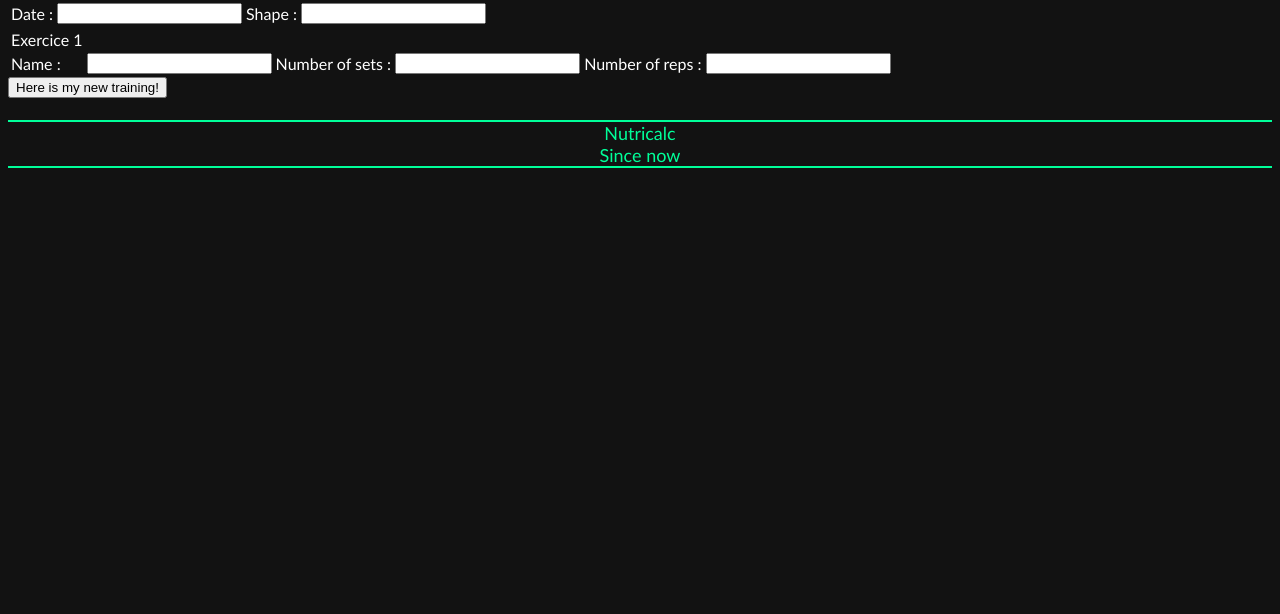
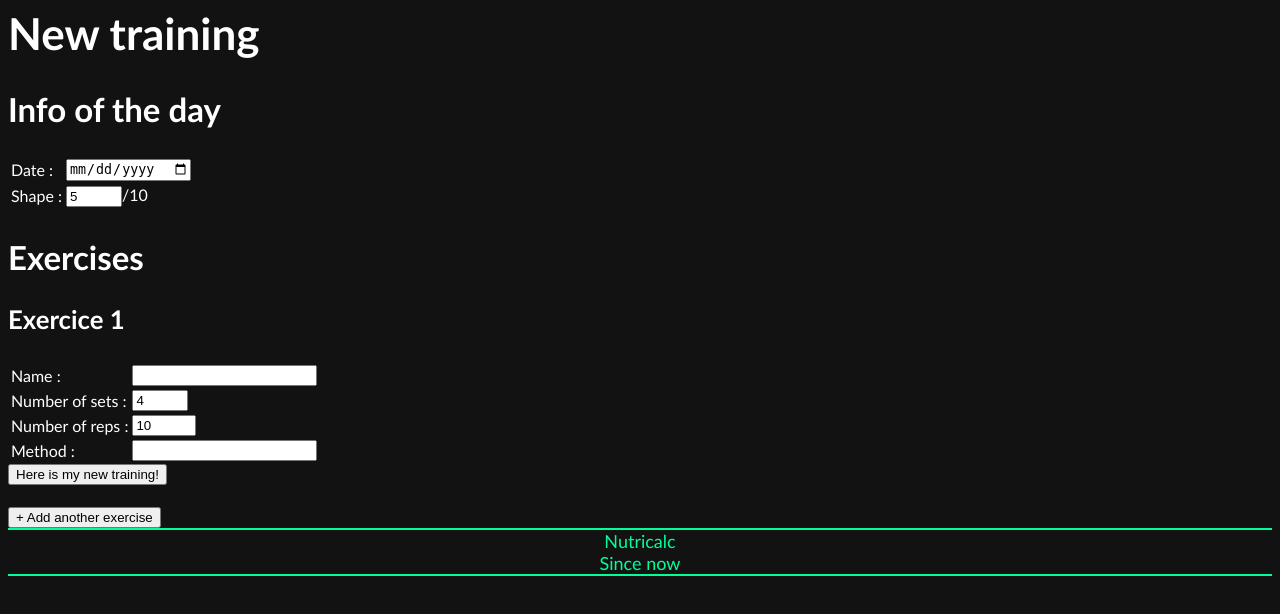
Before and after one commit to Klaymant/nutricalc, a PHP site: page /nutricalc/View/addTrainingView.php in a window 1280 px wide. Shown: the part 186-800 px from the top of the page. Run offline with PHP 8.4, Linux system fonts and the light colour scheme.

Commit message:
Externalized javascript from the addTrainingView

```diff
--- a/Controller/UserController.php
+++ b/Controller/UserController.php
@@ -40,7 +40,6 @@ class UserController {
     public function settings() {
         $this->userRepo = new UserRepository();
         $user = $this->userRepo->getUserById($_SESSION['id']);
-
         require_once("View/settingsView.php");
     }
 
--- a/View/addTrainingView.php
+++ b/View/addTrainingView.php
@@ -1,38 +1,54 @@
 <!-- DOCTYPE HTML -->
 <?php
 	ob_start();
+	$exoNb = 2;
 ?>
 
+<script text="text/javascript">
+	var exoNb = 2;
+</script>
+
 <form action="savetraining" method="post">
+	<h1>New training</h1>
 	<table>
+		<h2>Info of the day</h2>
 		<tr>
 			<td>Date :</td>
-			<td><input type="text" name="date"></td>
+			<td><input size=7 type="date" name="date"></td>
+		</tr>
+		<tr>
 			<td>Shape :</td>
-			<td><input type="text" name="shape"></td>
+			<td><input size=1 type="number" min=0 max=10 step=1 value=5 name="shape">/10</td>
 		</tr>
 	</table>
-	<table>
+	<table id="exercises">
+		<h2>Exercises</h2>
 		<tr>
-			<td>Exercice 1</td>
+			<h3>Exercice 1</h3>
 		</tr>
 		<tr>
 			<td>Name :</td>
-			<td><input type="text" name="exoname"></td>
+			<td><input type="text" name="name_1"></td>
+		</tr>
+		<tr>
 			<td>Number of sets :</td>
-			<td><input type="text" name="exosets"></td>
+			<td><input size=1 type="number" min=0 max=10 step=1 value=4 name="sets_1"></td>
+		</tr>
 			<td>Number of reps :</td>
-			<td><input type="text" name="exoreps"></td>
+			<td><input size=1 type="number" min=0 max=100 step=1 value=10 name="reps_1"></td>
+		<tr>
+			<td>Method :</td>
+			<td><input type="text" name="method_1"></td>
 		</tr>
 	</table>
 	<input type="submit" value="Here is my new training!">
 </form>
 
-<?php
-	if (isset($error)) {
-		echo 'This mail is already used. Try another one!';
-	}
-?>
+<button onclick="addExo(<?= $exoNb?>)">
+	+ Add another exercise
+</button>
+
+<script src="http://localhost/nutricalc/Public/Assets/js/addexo.js" type="text/javascript"></script>
 
 <?php
 	// $content contains the html content from ob_start so far
--- a/View/dashboardView.php
+++ b/View/dashboardView.php
@@ -62,7 +62,7 @@
 				<td colspan=2><a href="alltraining">See all trainings</a></td>
 			</tr>
 			<tr>
-				<td colspan=2><a href="addtraining">Add a training</a></td>
+				<td colspan=2><a href="addtraining">(+) Add a training</a></td>
 			</tr>
 		</tfoot>
 	</table>
--- a/View/headView.php
+++ b/View/headView.php
@@ -1,4 +1,4 @@
 <head>
 	<title>Nutricalc</title>
-	<link rel="stylesheet" type="text/css" href="../../Public/Assets/css/style.css" />
+	<link rel="stylesheet" type="text/css" href="http://localhost/nutricalc/Public/Assets/css/style.css" />
 </head>
```
Also changed, not shown: Controller/TrainingController.php (+19 -4 lines), Public/Assets/js/addexo.js (added).
